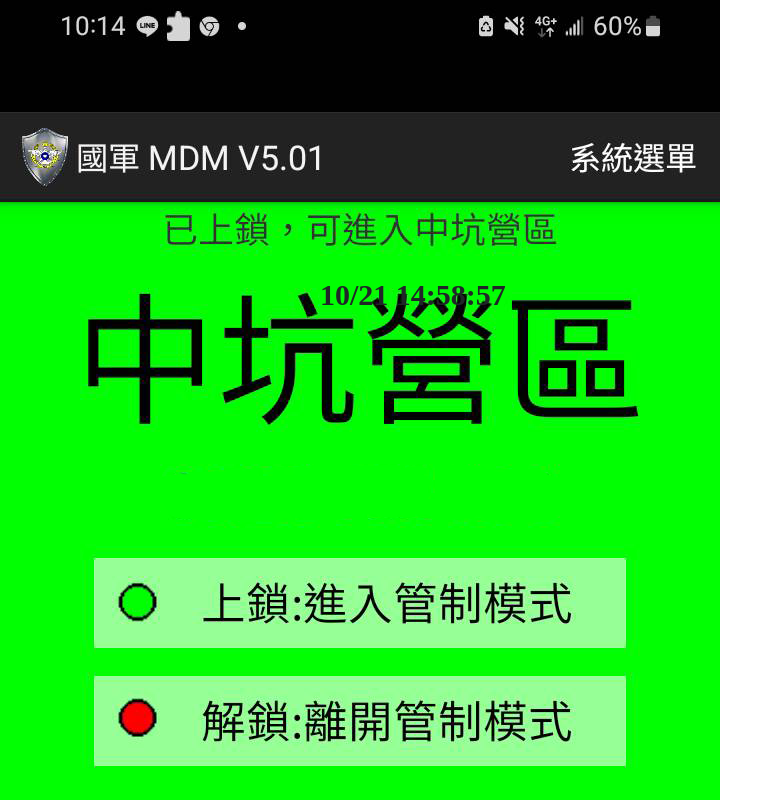
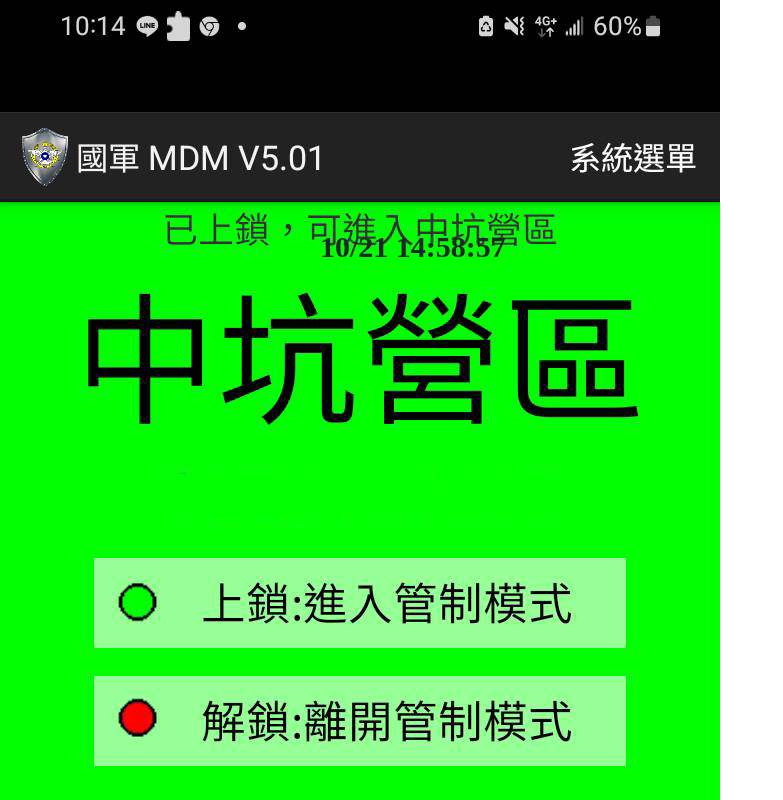
Before and after one commit to jlj1997jason/jlj1997jason.github.io, a plain HTML site: page index.html in a window 1280 px wide. Shown: the top 800 px of the page, without its empty margins (0-783 px from the left). Drawn offline with nearby package versions, Linux system fonts and the light colour scheme.

Commit message:
Update index.html

```diff
--- a/index.html
+++ b/index.html
@@ -26,7 +26,7 @@
     <div id="app">
         <div class="content-sec3">
             <img src="assets/img/new.png" class="img-fluid" alt="Error 404 Not Founded">
-            <div id="content-sec3-adjust" style="position:absolute; top:34% ; left:25%">
+            <div id="content-sec3-adjust" style="position:absolute; top:28% ; left:25%">
 
                 <div class="outer">
                     <div class="inner">
```
